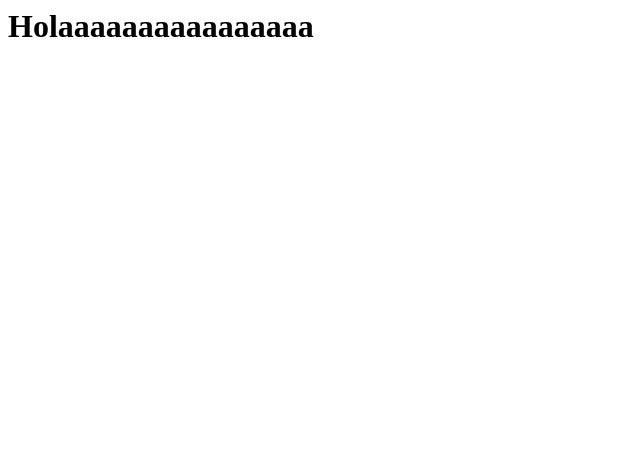
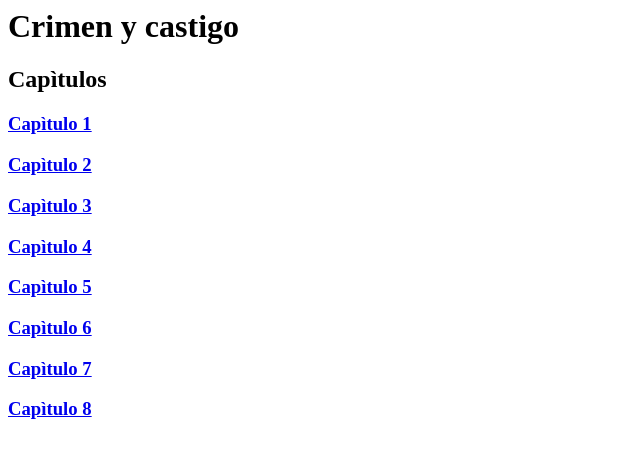
Before and after one commit to aldochpl/Sesion-3, a plain HTML site: page index.html in a window 1280 px wide. Shown: the whole page, without its empty margins (0-640 px from the left). Drawn offline with Linux system fonts and the light colour scheme.

Commit message:
Add chapters to index

```diff
--- a/index.html
+++ b/index.html
@@ -1 +1,11 @@
-<h1>Holaaaaaaaaaaaaaaaa</h1>
+<h1>Crimen y castigo</h1>
+<h2>Capìtulos</h2>
+
+<h3><a href=capitulo1.html>Capìtulo 1</a><h3>
+<h3><a href=capitulo2.html>Capìtulo 2</a><h3>
+<h3><a href=capitulo3.html>Capìtulo 3</a><h3>
+<h3><a href=capitulo4.html>Capìtulo 4</a><h3>
+<h3><a href=capitulo5.html>Capìtulo 5</a><h3>
+<h3><a href=capitulo6.html>Capìtulo 6</a><h3>
+<h3><a href=capitulo7.html>Capìtulo 7</a><h3>
+<h3><a href=capitulo8.html>Capìtulo 8</a><h3>
```
Also changed, not shown: capitulo1.html (added, +1 -0 lines), capitulo2.html (added, +1 -0 lines), capitulo3.html (added, +1 -0 lines), capitulo4.html (added, +1 -0 lines), capitulo5.html (added, +1 -0 lines), capitulo6.html (added, +1 -0 lines), capitulo7.html (added, +1 -0 lines), capitulo8.html (added, +1 -0 lines).
